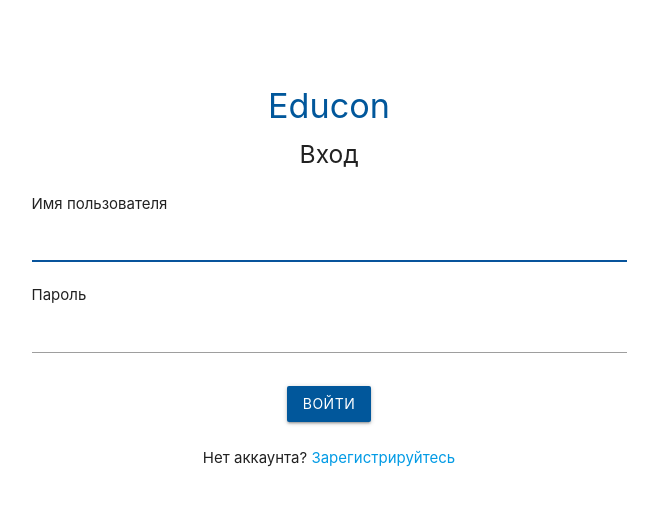
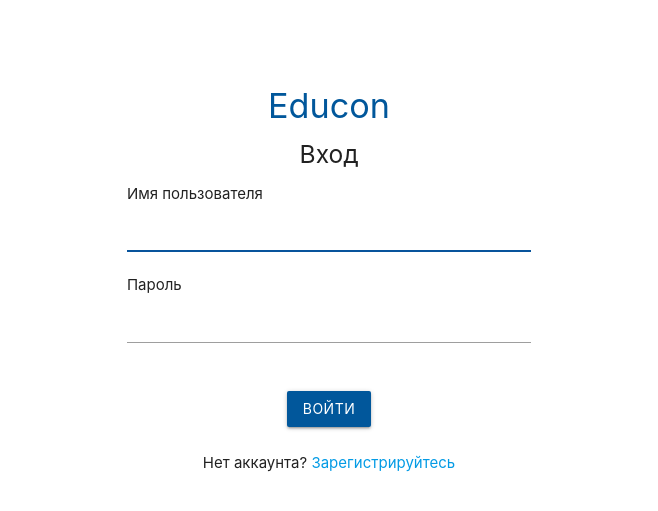
Before and after one commit to aslbnv/educon, a Django app: page /auth/login/ in a window 1280 px wide. Shown: the top 511 px of the page, without its empty margins (311-969 px from the left). Run offline with Django 3.2, Linux system fonts and the light colour scheme; parts of the project's set-up code (start-up, migrations or seed data) failed here and were passed over; some libraries are stand-ins or nearby versions.

Commit message:
improve login page

```diff
--- a/education_portal/education_portal/templates/registration/login.html
+++ b/education_portal/education_portal/templates/registration/login.html
@@ -14,20 +14,19 @@
 </head>
 
 <body>
-    <div class="row center-align" style="margin-top: 5%;">
-        <div class="col s6 offset-s3">
+    <div class="row center" style="margin-top: 5%;">
+        <div class="col s4 offset-s4">
             <h4 class="light-blue-text text-darken-4">Educon</h4>
-            <div>
+            <h5 class="title is-3">Вход</h5>
+
             <form method="post" role="form">
                 {% csrf_token %}
-                    <h5 class="title is-3">Вход</h5>
-
-                    <div class="input-field col s12" style="margin-bottom: 0;">
+                <div class="input-field">
                     <span class="left">Имя пользователя</span>
                     {{ form.username }}
                 </div>
 
-                    <div class="input-field col s12" style="margin-bottom: 0;">
+                <div class="input-field">
                     <span class="left">Пароль</span>
                     {{ form.password }}
                 </div>
@@ -39,17 +38,13 @@
                     </div>
                 </div>
                 {% endif %}
-                    <div class="field">
-                        <p class="control">
+
                 <button type="submit" value="login" class="btn light-blue darken-4"
                     style="margin-top: 25; margin-bottom: 10;">
                     Войти
                 </button>
-                        </p>
-                    </div>
                 <p>Нет аккаунта? <a href="{% url 'signup' %}">Зарегистрируйтесь</a></p>
             </form>
-            </div>
         </div>
     </div>
 
```
Lines whose indentation alone changed are shown as unchanged.
